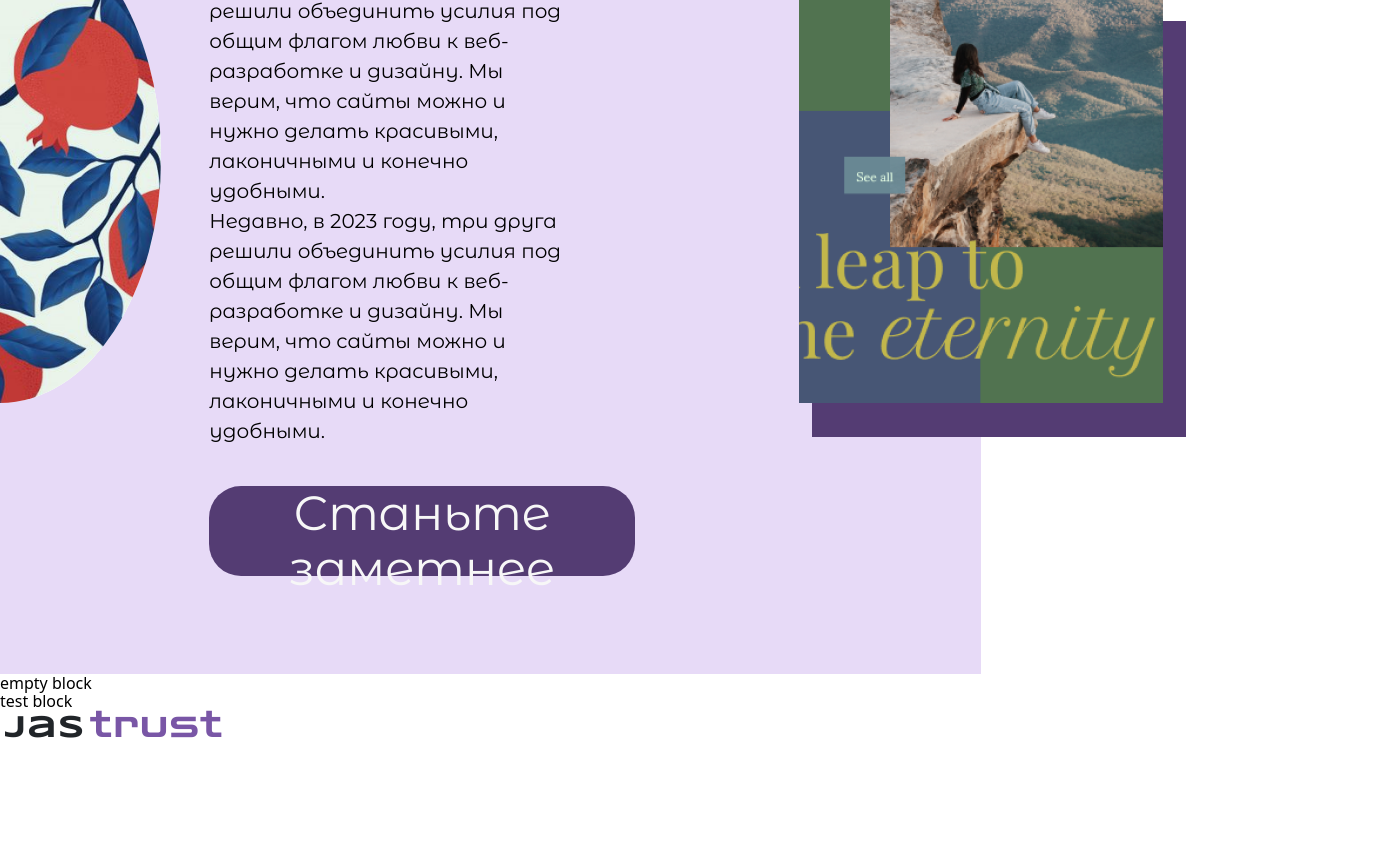
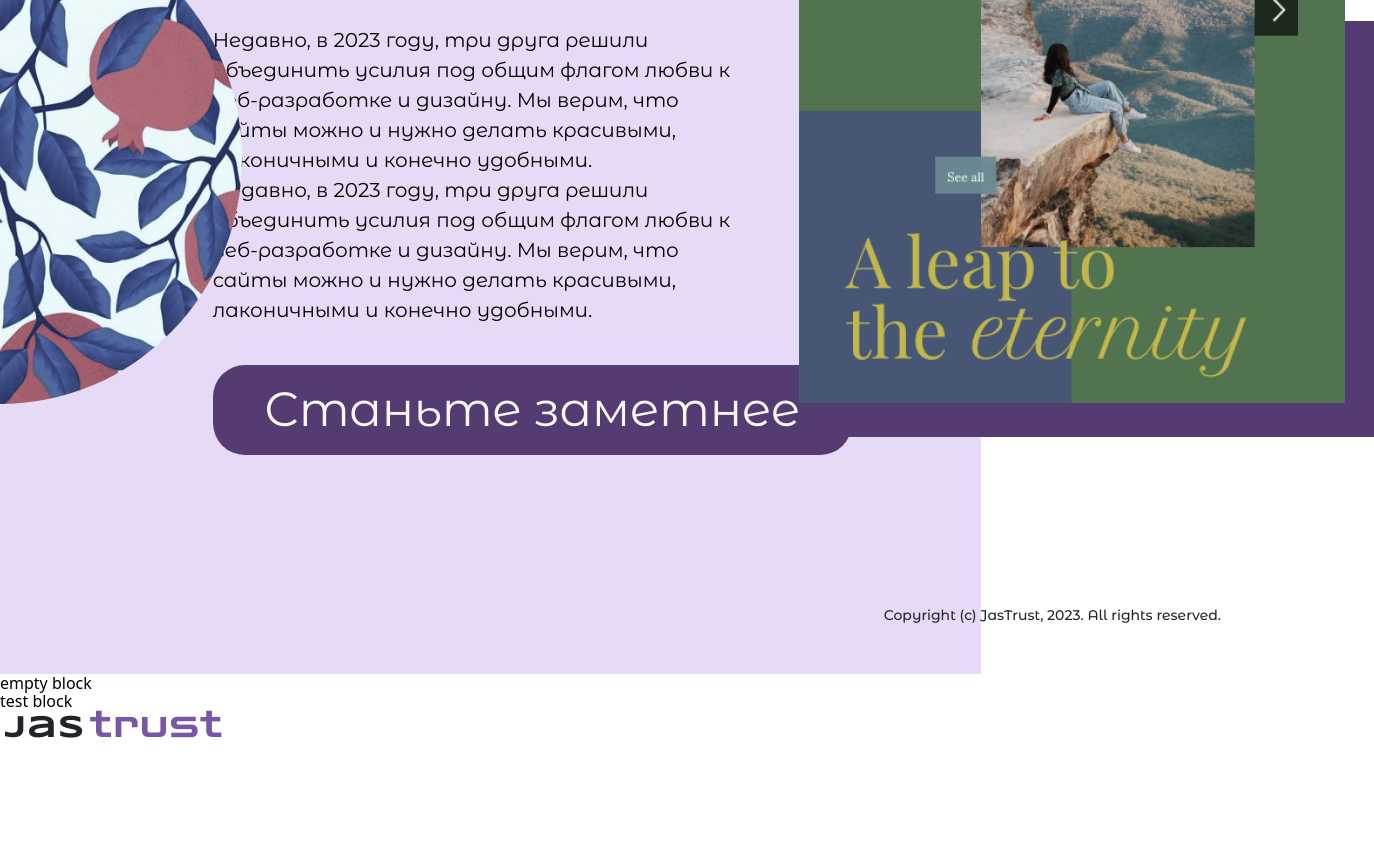
Before and after one commit to vbogdanov9/startapp2, a website: page src/index.html in a window 1280 px wide. Shown: the part 406-1264 px from the top of the page, 1374 px wide, since content can reach past the window. Drawn offline with Linux system fonts and the light colour scheme.

Commit message:
hero-iteration-4 done without adaptation

```diff
--- a/gulpfile.js
+++ b/gulpfile.js
@@ -13,7 +13,7 @@ gulp.task("server", function () {
     },
   });
 
-  gulp.watch("src/*.html").on("change", browserSync.reload);
+  // gulp.watch("src/*.html").on("change", browserSync.reload);
 });
 
 gulp.task("styles", function () {
@@ -27,6 +27,7 @@ gulp.task("styles", function () {
       .pipe(gulp.dest("dist/css"))
       .pipe(gulp.dest("src/css"))
       .pipe(browserSync.stream())
+    // .pipe(browserSync.reload({ stream: true }))
   );
 });
 
@@ -34,7 +35,8 @@ gulp.task("html", function () {
   return gulp
     .src("src/*.html")
     .pipe(htmlmin({ collapseWhitespace: true }))
-    .pipe(gulp.dest("dist/"));
+    .pipe(gulp.dest("dist/"))
+    .pipe(browserSync.stream());
 });
 
 gulp.task("scripts", function () {
--- a/src/index.html
+++ b/src/index.html
@@ -10,6 +10,12 @@
   </head>
   <body>
     <section class="hero-iteration-4">
+      <header>
+        <div class="logo">
+          <div class="jas">jas</div>
+          <div class="trust">trust</div>
+        </div>
+
         <nav class="menu">
           <ul>
             <li class="menu__link"><a href="#">Услуги</a></li>
@@ -19,30 +25,18 @@
             <li class="menu__link"><a href="#">Контакты</a></li>
           </ul>
         </nav>
-      <picture class="granat">
-        <!-- <source
-            media="(max-width: 576px)"
-            srcset="img/main_photo_300_340.jpg"
-          />
-          <source media="(min-width: 577px)" srcset="img/main_photo.jpg" /> -->
-        <img src="images/granats.jpg" alt="granat" />
-      </picture>
-      <picture class="main-picture">
-        <!-- <source
-            media="(max-width: 576px)"
-            srcset="img/main_photo_300_340.jpg"
-          />
-          <source media="(min-width: 577px)" srcset="img/main_photo.jpg" /> -->
-        <img src="images/Main_picture.png" alt="Main_picture" />
+      </header>
+
+      <div class="background"></div>
+      <div class="granat"></div>
+      <div class="main-picture"></div>
       <div class="main-picture-shadow"></div>
-      </picture>
-      <div class="logo">
-        <div class="jas">jas</div>
-        <div class="trust">trust</div>
-      </div>
+
+      <div class="content">
         <div class="title">
           <span>Привет, мир!<br />Это JasTrust!</span>
         </div>
+
         <div class="text">
           <p>
             Недавно, в 2023 году, три друга решили объединить усилия под общим
@@ -55,8 +49,15 @@
             нужно делать красивыми, лаконичными и конечно удобными.
           </p>
         </div>
+
         <button class="become-more-visible">Станьте заметнее</button>
+
+        <div class="copyright">
+          Copyright (c) JasTrust, 2023. All rights reserved.
+        </div>
+      </div>
     </section>
+
     <div class="empty">
       empty block
       <div class="test">test block</div>
--- a/src/sass/blocks/_hero-iteration-4.scss
+++ b/src/sass/blocks/_hero-iteration-4.scss
@@ -3,29 +3,13 @@
 .hero-iteration-4 {
   position: relative;
   min-height: 1080px;
-  // min-height: 100vh;
-  margin-right: 23.38541667%;
-  padding: 7.552083333% 16.61458333% 0 16.35416667%;
-  background-color: var(--hero-bg-color, #e7daf7);
-  .text {
-    margin-top: 40px;
-    // max-width: 530px;
-    max-width: 63.170441%;
-    font-family: Montserrat Alternates;
-    font-size: 20px;
-    font-weight: 400;
-    line-height: 30px;
-    text-align: left;
-    p {
-      margin: 0;
-    }
-  }
-
+  header {
+    padding: 60px;
+    display: flex;
+    justify-content: space-between;
+    z-index: 10;
     .menu {
-    position: absolute;
-    top: 5.37037037%;
-    left: 81.72554348%;
-    width: 44.42934783%;
+      width: 654px;
       ul {
         margin: 0;
         padding: 0;
@@ -40,26 +24,33 @@
         font-size: 20px;
         font-weight: 600;
         line-height: 24.38px;
-      // text-align: right;
-      // text-underline-position: from-font;
-      // text-decoration-skip-ink: none;
       }
     }
-  .logo {
+  }
+
+  .background {
     position: absolute;
-    left: 4.07885792%;
-    top: 5.555555556%;
+    z-index: -1;
+    height: 100%;
+    top: 0;
+    left: 0;
+    width: 76.66666667%;
+    background-color: var(--hero-bg-color, #e7daf7);
   }
+
+  .content {
+    margin-left: 16.61458333%;
+    font-family: var(--font-family, "Montserrat Alternates", sans-serif);
+  }
+
   .title {
     width: max-content;
-    font-family: var(--font-family, "Montserrat Alternates", sans-serif);
     font-size: 96px;
     font-weight: 500;
     line-height: 1.224em;
     text-align: left;
-    text-underline-position: from-font;
-    text-decoration-skip-ink: none;
     position: relative;
+    z-index: 10;
     color: var(--title-color, #222222);
     span {
       position: relative;
@@ -77,85 +68,74 @@
       background-color: var(--logo-trust-color, #7956a6);
     }
   }
+
+  .text {
+    margin-top: 40px;
+    max-width: 530px;
+    font-size: 20px;
+    font-weight: 400;
+    line-height: 30px;
+    text-align: left;
+    p {
+      margin: 0;
+    }
+  }
+
   .become-more-visible {
     margin-top: 40px;
     background-color: var(--button-bg-color, #543c73);
     border: none;
     padding: 0;
     border-radius: 32px;
-    width: 76.16209774%;
+    width: 639px;
     height: 90px;
     color: var(--button-text-color, #f7f7f7);
-    font-family: Montserrat Alternates;
     font-size: 48px;
     font-weight: 400;
-    // line-height: 58.51px;
   }
+
+  .copyright {
+    position: absolute;
+    bottom: 50px;
+    right: 59px;
+    font-size: 14px;
+    font-weight: 500;
+    line-height: 17.07px;
+    text-align: left;
+    color: var(--logo-jas-color, #212529);
+  }
+
   .main-picture {
-    display: block;
     position: absolute;
-    // на макете высота 630	, а весь экран 1080, то есть  58.33333333%
-    height: 58.33333333%;
-
-    //на макете ширина 546 . а  ширина полная 1472 , 546*100/1472 = 37.0923913%
-    width: 37.0923913%;
-
+    height: 630px;
+    width: 546px;
     top: 16.57407407%;
-    left: 81.45380435%;
-
-    img {
-      position: relative;
-      z-index: 6;
-      height: 100%;
-      width: 100%;
-      display: block;
-      object-fit: cover;
-    }
+    left: 62.44791667%;
+    background-image: url("../images/Main_picture.png");
+    background-position: center;
+    background-repeat: no-repeat;
+    background-size: cover;
+    z-index: 4;
     &-shadow {
       position: absolute;
       z-index: 3;
-      width: 102.7472527%;
-      height: 66.03174603%;
-      top: 39.36507937%;
-      left: 3.663003663%;
+      width: 561px;
+      height: 416px;
+      top: 39.53703704%;
+      left: 63.48958333%;
       background-color: var(--button-bg-color, #543c73);
     }
   }
+
   .granat {
-    display: block;
     position: absolute;
-
-    // на макете высота 490, а весь экран 1080, то есть высота будет 45.37037037%
-    height: 45.37037037%;
-
-    //на макете ширина 483 . а полная ширина (1920 25.15625 %), с учетом марджин 1472 32.8125%
-    width: 32.8125%;
-
+    height: 491px;
+    width: 242px;
     // на макете сверху отступ 319 а вся высота 1080, в процентах это 29.53703704
     top: 29.53703704%;
-
     left: 0;
-    transform: translateX(-50%);
-
-    border-radius: 50% 50% 50% 50%;
-    overflow: hidden;
-
-    img {
-      height: 100%;
-      width: 100%;
-      display: block;
-      object-fit: cover;
-      transform: scaleX(-1);
-    }
-    &::after {
-      content: "";
-      position: absolute;
-      top: 0;
-      left: 0;
-      width: 100%;
-      height: 100%;
-      background-color: var(--granat-picture-background, #ebf9fa);
-      mix-blend-mode: multiply; /* Режим наложения */
+    background-image: url("../images/granat_242_491.png");
+    border-top-right-radius: 100% 50%;
+    border-bottom-right-radius: 100% 50%;
   }
 }
-}
```
Also changed, not shown: dist/css/style.min.css, dist/images/granat_242_491.png (added), dist/images/granats.jpg (deleted), dist/index.html, src/css/style.min.css, src/images/granat_242_491.png (added), src/images/granats.jpg (deleted). Lines whose indentation alone changed are shown as unchanged.
